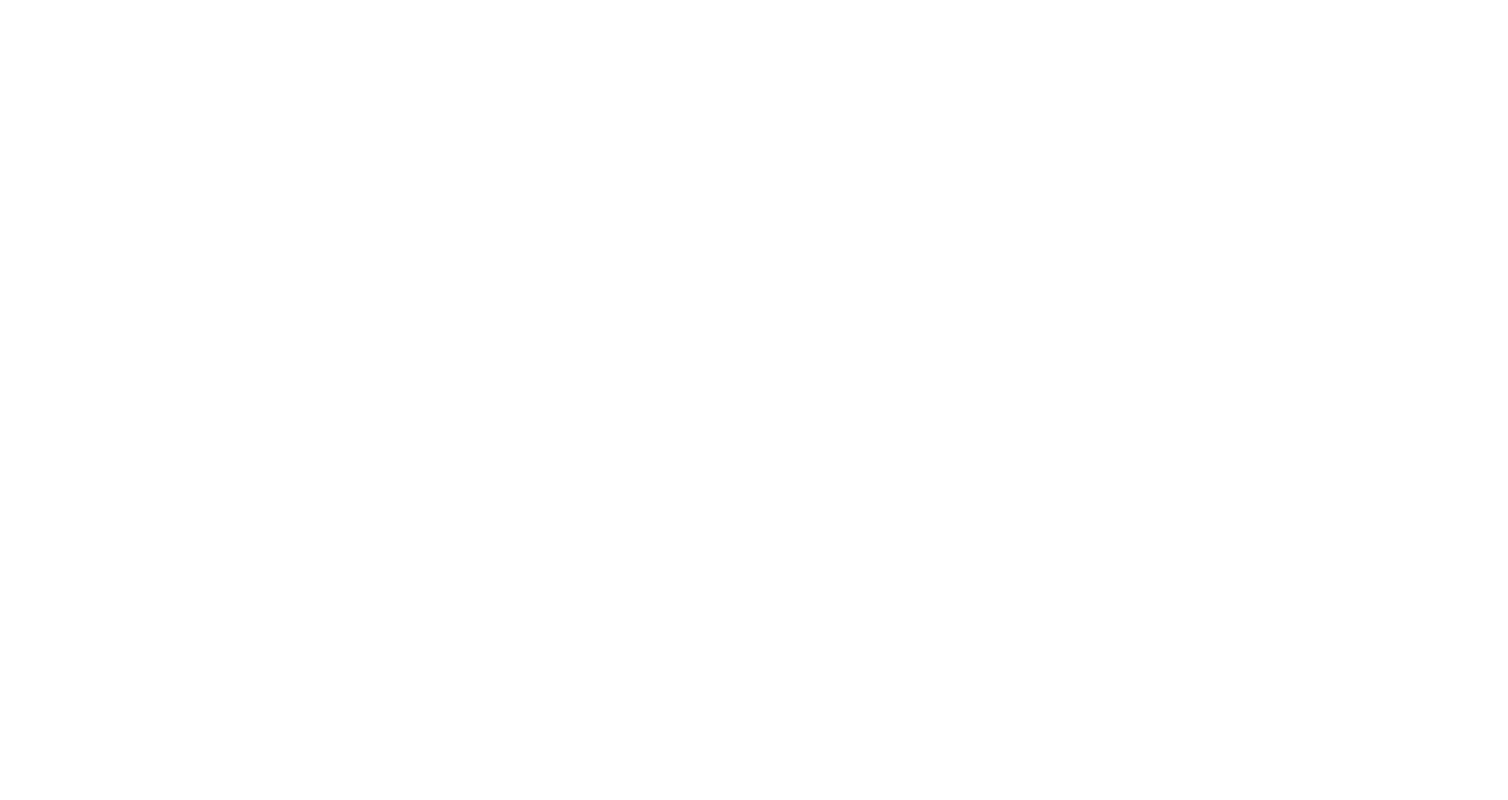
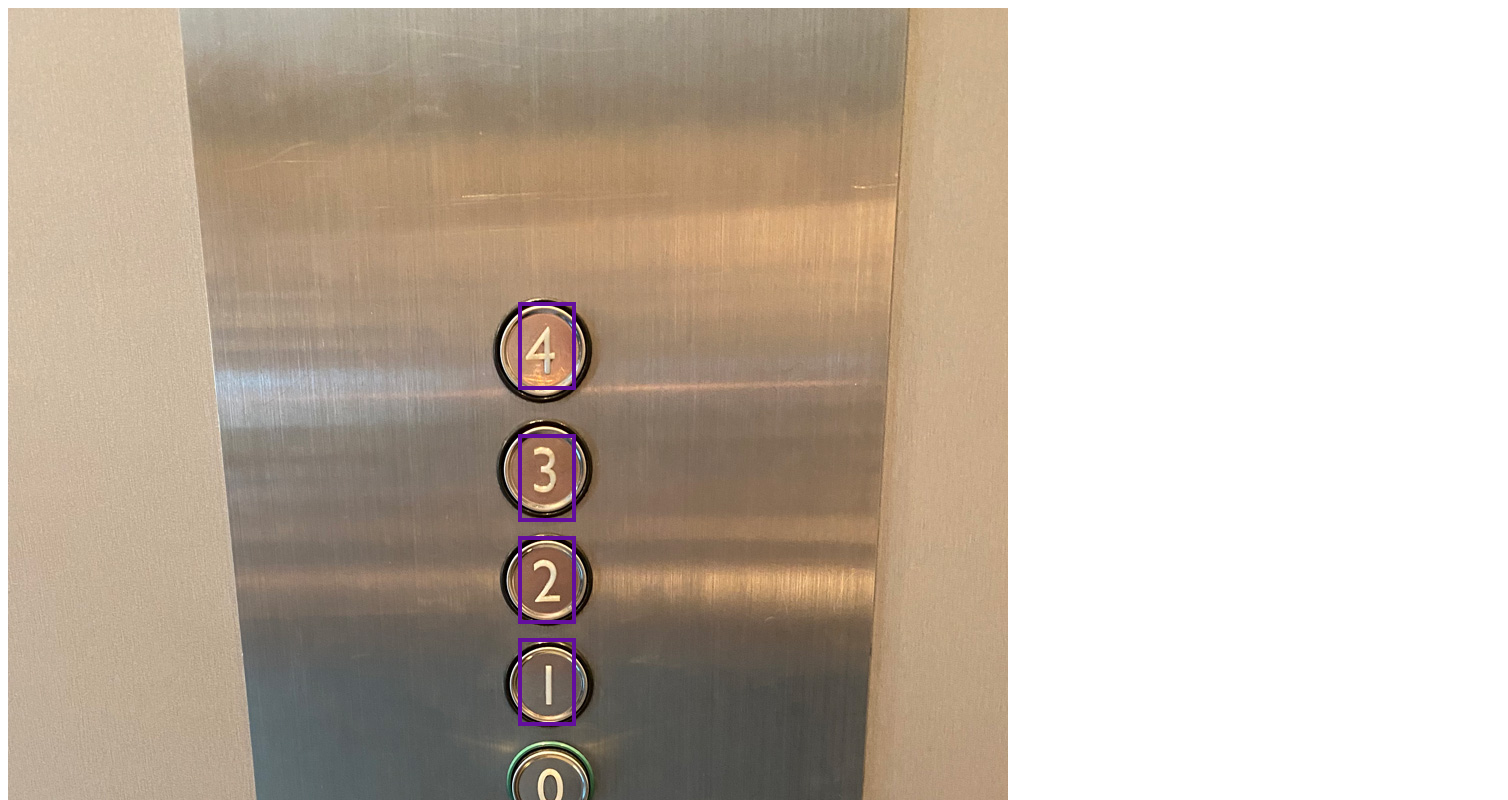
Before and after one commit to Firenzo/lab-day-6, a Nuxt app: page /lift in a window 1280 px wide. Before the commit this address had no page. Shown: the top 800 px of the page, 1508 px wide, since content can reach past the window. Built offline with nearby package versions, Linux system fonts and the light colour scheme.

Commit message:
make lift page and click on furst floor takes you to kantine

```diff
--- /dev/null
+++ b/pages/Kantine.vue
@@ -0,0 +1,38 @@
+<template>
+    <div class="overlay">
+      <NuxtLink class="button" to=""></NuxtLink>
+    </div>
+</template>
+
+<script>
+export default {
+  name: "KantinePage",
+};
+</script>
+
+<style lang="scss">
+@use "styles/main" as *;
+.overlay {
+  background: url("../assets/pictures/kanitne-4.jpg") no-repeat;
+  width: 1500px;
+  height: 1125px;
+  z-index: 10;
+  position: absolute;
+  font-family: sans-serif;
+}
+.button1 {
+  position: relative;
+    top: 630px;
+    left: 510px;
+    display: block;
+    background-color: transparent;
+    width: 50px;
+    height: 80px;
+    border: 4px solid #630e9e;
+
+    &:hover {
+      border-color: #0070ae;
+    }
+}
+
+</style>
--- /dev/null
+++ b/pages/lift.vue
@@ -0,0 +1,83 @@
+<template>
+    <div class="overlay">
+      <NuxtLink class="button1" to="kantine"></NuxtLink>
+      <NuxtLink class="button2" to="2nd-floor"></NuxtLink>
+      <NuxtLink class="button3" to="3rd-floor"></NuxtLink>
+      <NuxtLink class="button4" to="4th-floor"></NuxtLink>
+    </div>
+</template>
+
+<script>
+export default {
+  name: "LiftPage",
+};
+</script>
+
+<style lang="scss">
+@use "styles/main" as *;
+.overlay {
+  background: url("../assets/pictures/lift-1.jpg") no-repeat;
+  width: 1500px;
+  height: 1125px;
+  z-index: 10;
+  position: absolute;
+  font-family: sans-serif;
+}
+.button1 {
+  position: relative;
+    top: 630px;
+    left: 510px;
+    display: block;
+    background-color: transparent;
+    width: 50px;
+    height: 80px;
+    border: 4px solid #630e9e;
+
+    &:hover {
+      border-color: #0070ae;
+    }
+}
+.button2 {
+  position: relative;
+    top: 440px;
+    left: 510px;
+    display: block;
+    background-color: transparent;
+    width: 50px;
+    height: 80px;
+    border: 4px solid #630e9e;
+
+    &:hover {
+      border-color: #0070ae;
+    }
+}
+.button3 {
+  position: relative;
+    top: 250px;
+    left: 510px;
+    display: block;
+    background-color: transparent;
+    width: 50px;
+    height: 80px;
+    border: 4px solid #630e9e;
+
+    &:hover {
+      border-color: #0070ae;
+    }
+}
+.button4 {
+  position: relative;
+    top: 30px;
+    left: 510px;
+    display: block;
+    background-color: transparent;
+    width: 50px;
+    height: 80px;
+    border: 4px solid #630e9e;
+
+    &:hover {
+      border-color: #0070ae;
+    }
+}
+
+</style>
```
